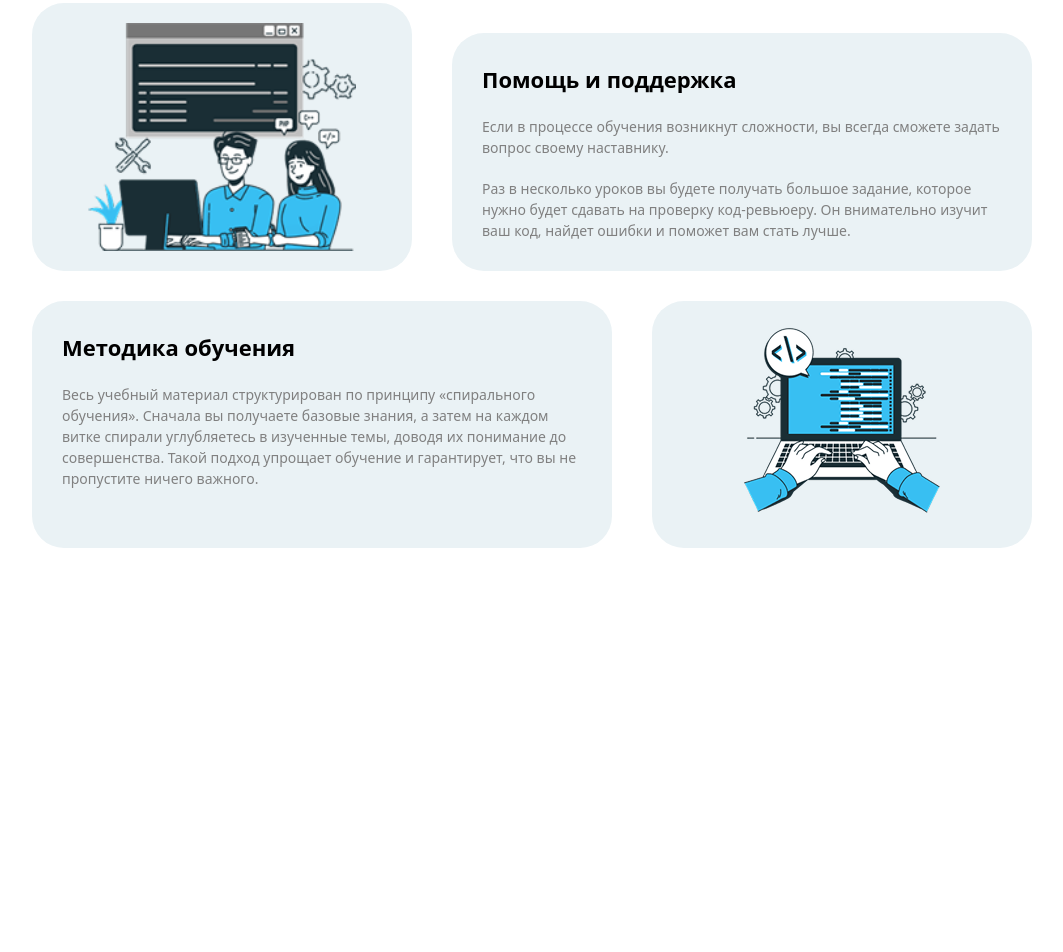
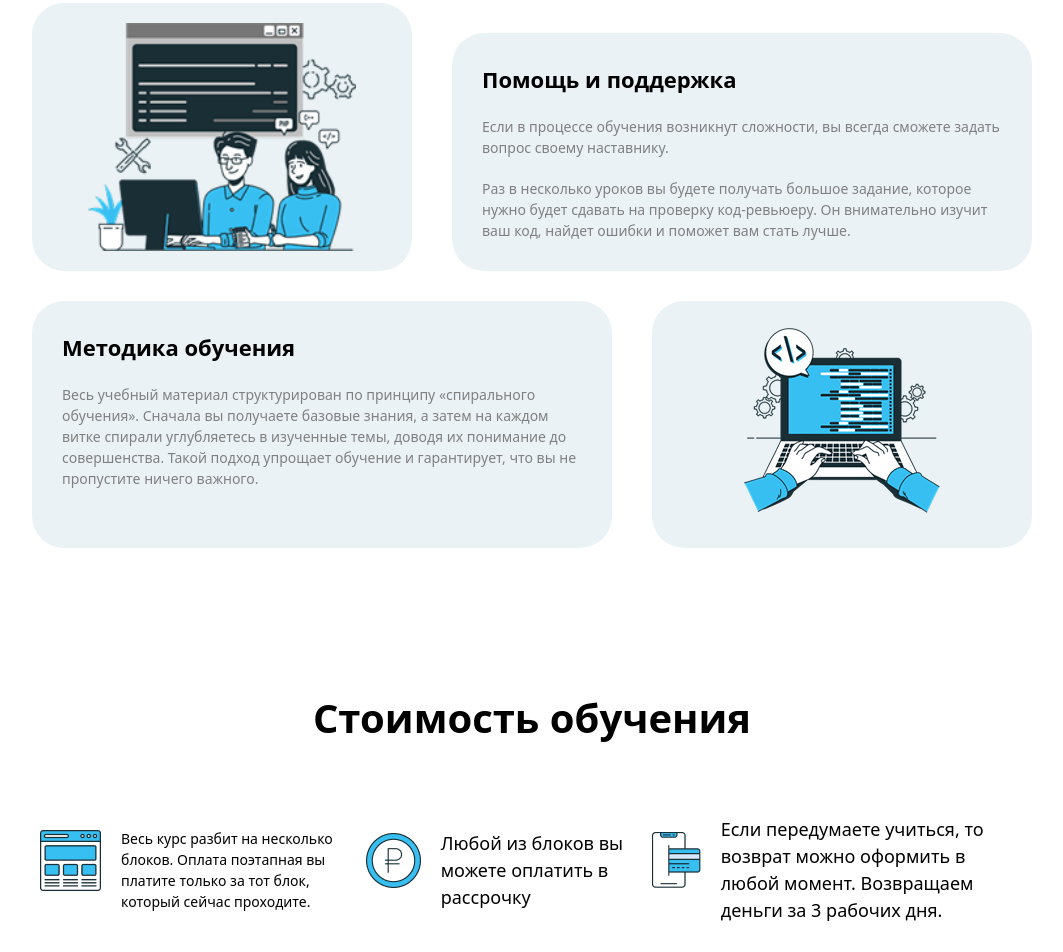
Before and after one commit to mrurazaliev/homework-taiwind, a website: page index.html in a window 1280 px wide. Shown: the part 3418-4370 px from the top of the page, without its empty margins (108-1171 px from the left). Before the commit the page ends 3986 px from the top, so only its background shows below. Drawn offline with Linux system fonts and the light colour scheme.

Commit message:
section 6

```diff
--- a/index.html
+++ b/index.html
@@ -173,7 +173,26 @@
     </div>
     </div>
 </section>
-
+<section class="max-w-300 m-auto p-5 lg:px-[100px] mt-[100px] ">
+    <h1 class="text-[40px] font-bold  text-center mb-10">
+     Стоимость обучения
+        </h1>
+        <div class="lg:flex">
+        <div class="flex flex-col justify-center items-center p-5 lg:p-2  lg:flex-row lg:items-center gap-5">
+            <img src="./images/svg-gobbler 2.png" alt="">
+            <p class="text-center text-[18px] lg:text-[14px] mt-5 lg:text-left ">Весь курс разбит на несколько блоков. Оплата поэтапная вы платите только за тот блок, который сейчас проходите.
+</p>
+        </div>
+           <div class="flex flex-col justify-center items-center p-5 lg:p-2  lg:flex-row lg:items-center gap-5 ">
+            <img src="./images/svg-gobbler (5) 2.png" alt="">
+            <p class="text-center text-[18px] mt-5 lg:text-left w-[250px]">Любой из блоков вы можете оплатить в рассрочку</p>
+        </div>
+             <div class="flex flex-col justify-center items-center p-5 lg:p-2  lg:flex-row lg:items-center gap-5">
+            <img src="./images/Group (1).png" alt="">
+            <p class="text-center text-[18px] lg:text-left mt-5">Если передумаете учиться, то возврат можно оформить в любой момент. Возвращаем деньги за 3 рабочих дня.</p>
+        </div>
+       </div>
+</section>
     </main>
 
 </body>
```
Also changed, not shown: images/Group (1).png (added), images/svg-gobbler (5) 2.png (added), images/svg-gobbler 2.png (added), src/output.css.
